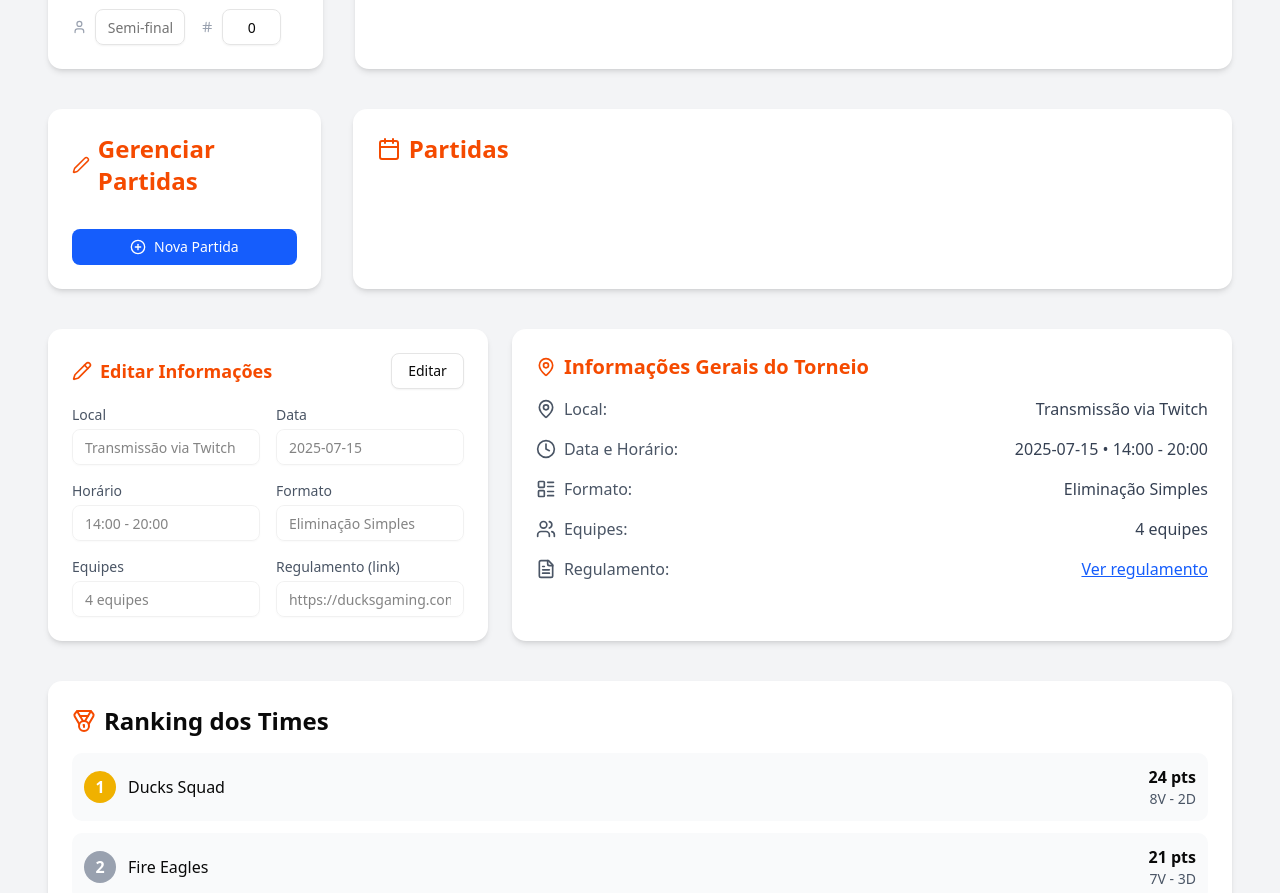
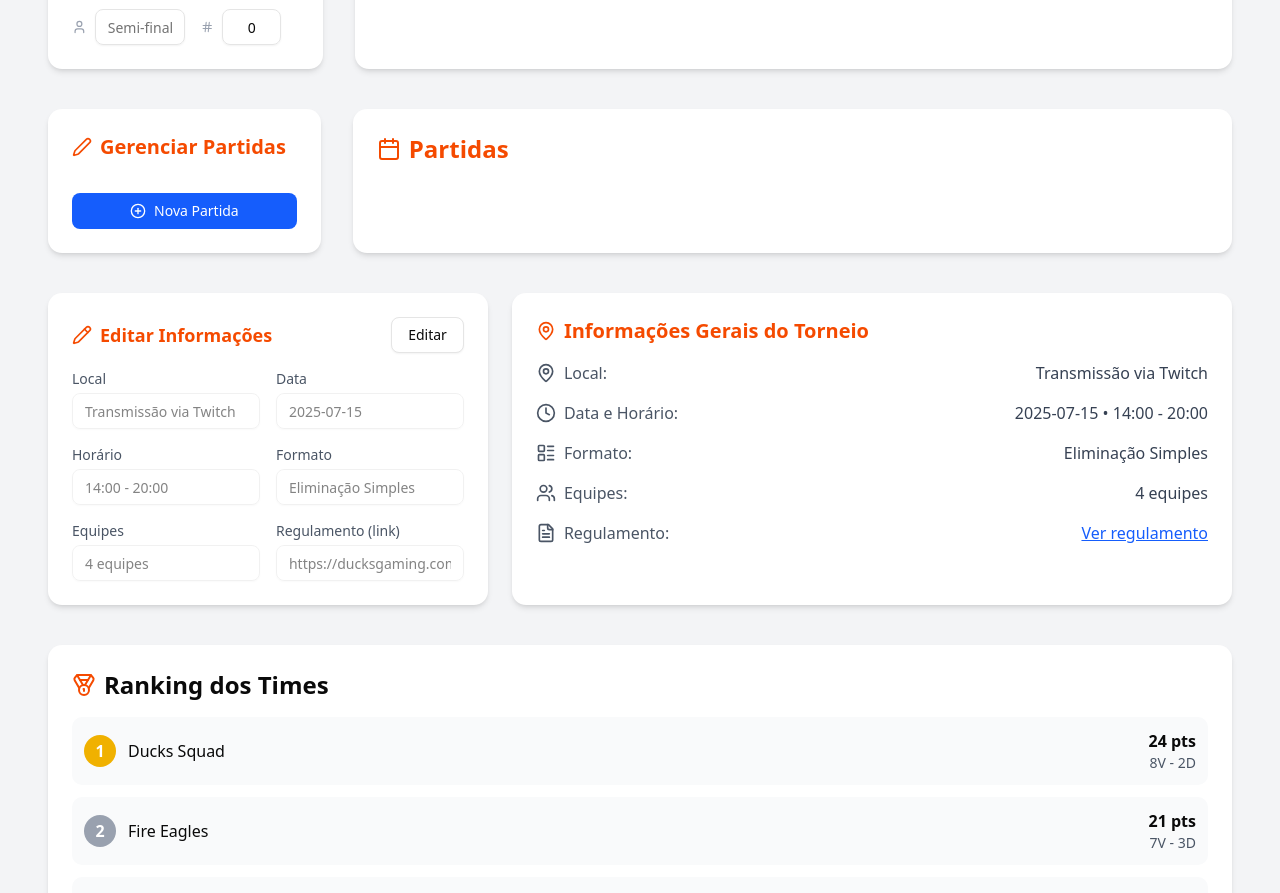
Before and after one commit to deploy-easypanel/rivals_web, a Next.js app: page /admin in a window 1280 px wide. Shown: the part 1260-2153 px from the top of the page. Built offline with nearby package versions, Linux system fonts and the light colour scheme.

Commit message:
fix: adjust heading size for Gerenciar Partidas section in AdminPartidas component

```diff
--- a/src/components/admin/AdminPartidas.tsx
+++ b/src/components/admin/AdminPartidas.tsx
@@ -83,7 +83,7 @@ export default function AdminPartidas() {
     <div className="flex flex-col md:flex-row gap-8">
       {/* GERENCIAR PARTIDAS */}
       <section className="w-full md:w-[30%] bg-white rounded-xl shadow-md p-6 space-y-8">
-        <h2 className="text-2xl font-bold text-orange-600 flex items-center">
+        <h2 className="text-xl font-bold text-orange-600 flex items-center">
           <Pen className="w-5 h-5 mr-2" />
           Gerenciar Partidas
         </h2>
```
